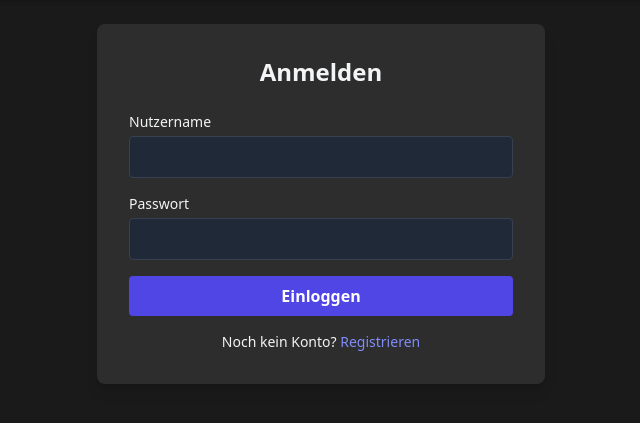
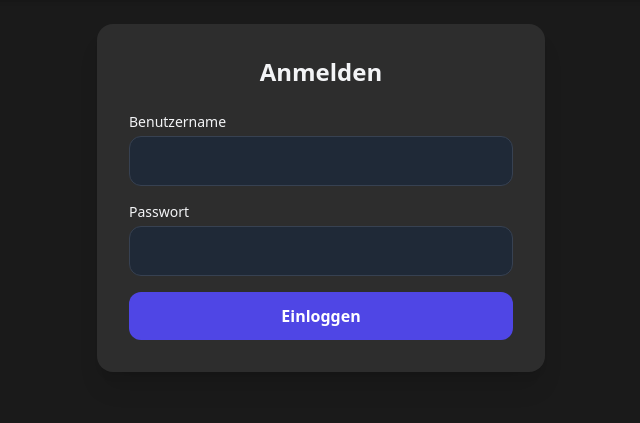
Before and after one commit to RonDevHub/ZettelWirtschaft, a PHP site: page /login in a window 1280 px wide. Shown: the part 60-483 px from the top of the page, without its empty margins (319-959 px from the left). Run offline with PHP 8.4, Linux system fonts and the light colour scheme; some libraries are stand-ins or nearby versions.

Commit message:
src/Views/auth/login.php aktualisiert

```diff
--- a/src/Views/auth/login.php
+++ b/src/Views/auth/login.php
@@ -1,26 +1,25 @@
 <?php include __DIR__ . '/../layout/header.php'; ?>
 
-<div class="max-w-md mx-auto bg-white dark:bg-darkCard p-8 rounded-lg shadow-lg">
-    <h2 class="text-2xl font-bold mb-6 text-center">Anmelden</h2>
-    <?php if(isset($error)): ?>
+<div class="max-w-md mx-auto bg-white dark:bg-darkCard p-8 rounded-2xl shadow-xl">
+    <h1 class="text-2xl font-bold mb-6 text-center">Anmelden</h1>
+
+    <?php if (isset($error)): ?>
         <div class="bg-red-100 border border-red-400 text-red-700 px-4 py-3 rounded mb-4"><?= $error ?></div>
     <?php endif; ?>
+
     <form action="/login" method="POST" class="space-y-4">
         <div>
-            <label class="block mb-1 text-sm font-medium">Nutzername</label>
-            <input type="text" name="username" required class="w-full p-2 rounded border dark:bg-gray-800 dark:border-gray-700">
+            <label class="block text-sm font-medium mb-1">Benutzername</label>
+            <input type="text" name="username" required class="w-full p-3 rounded-xl border dark:bg-gray-800 dark:border-gray-700 outline-none">
         </div>
         <div>
-            <label class="block mb-1 text-sm font-medium">Passwort</label>
-            <input type="password" name="password" required class="w-full p-2 rounded border dark:bg-gray-800 dark:border-gray-700">
+            <label class="block text-sm font-medium mb-1">Passwort</label>
+            <input type="password" name="password" required class="w-full p-3 rounded-xl border dark:bg-gray-800 dark:border-gray-700 outline-none">
         </div>
-        <button type="submit" class="w-full bg-indigo-600 hover:bg-indigo-700 text-white font-bold py-2 px-4 rounded transition">
+        <button type="submit" class="w-full bg-indigo-600 hover:bg-indigo-700 text-white font-bold py-3 rounded-xl transition">
             Einloggen
         </button>
     </form>
-    <p class="mt-4 text-center text-sm">
-        Noch kein Konto? <a href="/register" class="text-indigo-400 hover:underline">Registrieren</a>
-    </p>
 </div>
 
 <?php include __DIR__ . '/../layout/footer.php'; ?>
```
